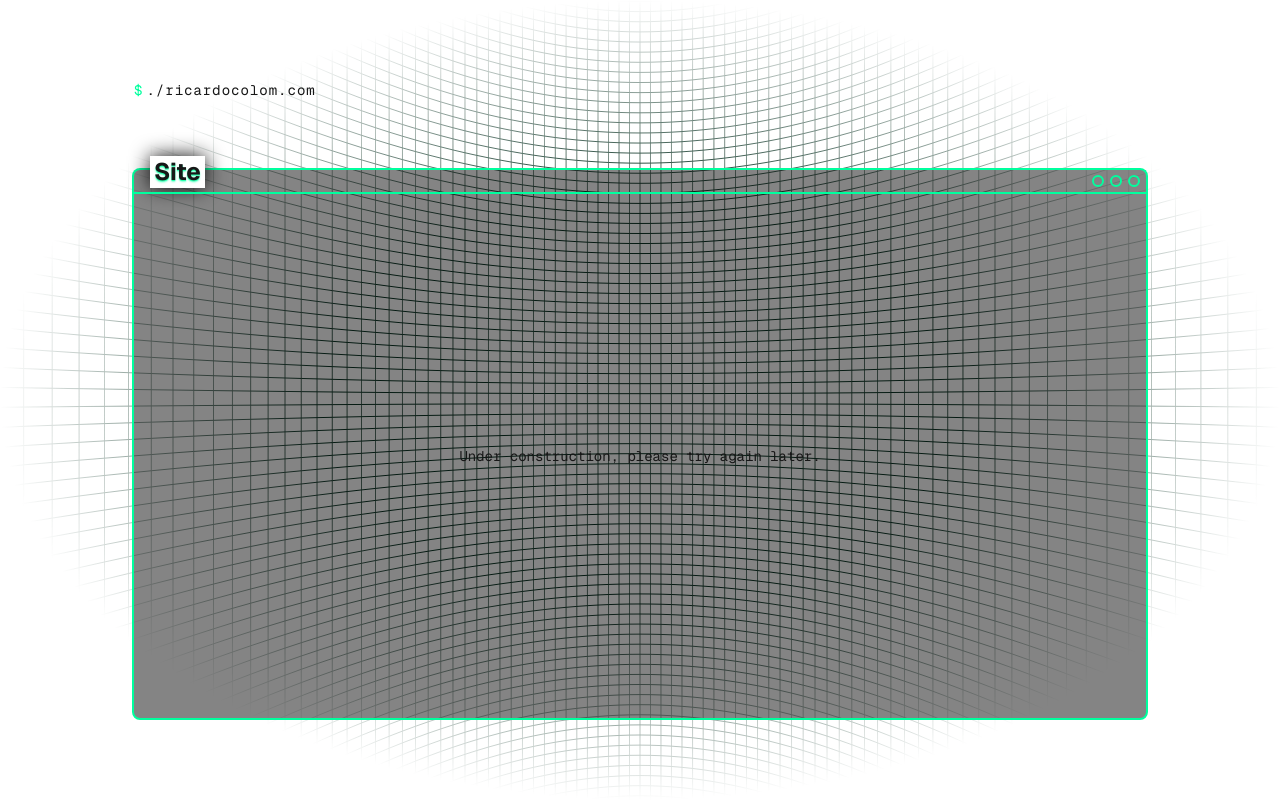
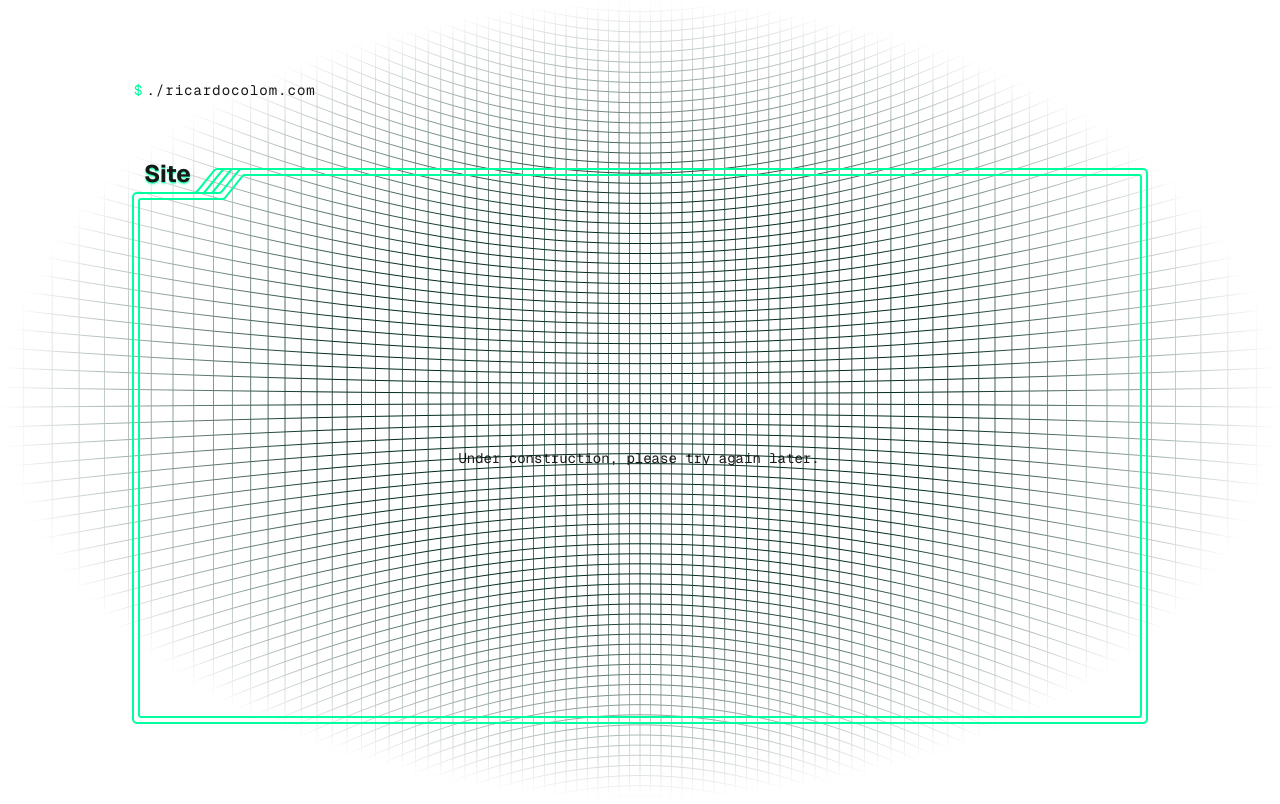
Before and after one commit to ricardocolom64/site, a Laravel app: page /projects/site in a window 1280 px wide. Run offline with Laravel 12, Linux system fonts and the light colour scheme; style sheets or scripts are compiled from the project's sources; some libraries are stand-ins or nearby versions; some web fonts are replaced.

Commit message:
add - setup better window

```diff
--- a/resources/js/components/common/Window.tsx
+++ b/resources/js/components/common/Window.tsx
@@ -1,4 +1,15 @@
 import { PropsWithChildren } from "react";
+
+import bar_h_small_t_1 from '@/assets/window/bar-h-small-t-1.svg';
+import bar_h_small_t_2 from '@/assets/window/bar-h-small-t-2.svg';
+import bar_h_small_b from '@/assets/window/bar-h-small-b.svg';
+import bar_v_small_l from '@/assets/window/bar-v-small-l.svg';
+import bar_v_small_r from '@/assets/window/bar-v-small-r.svg';
+import corner_tl from '@/assets/window/corner-tl.svg'
+import corner_tr from '@/assets/window/corner-tr.svg'
+import corner_br from '@/assets/window/corner-br.svg'
+import corner_bl from '@/assets/window/corner-bl.svg'
+import stack from '@/assets/window/stack.svg';
 
 interface WindowProps {
     name: string;
@@ -9,19 +20,70 @@ export default function Window({
     children,
 }: PropsWithChildren<WindowProps>) {
     return (
-        <div className="min-w-[372px] h-full flex flex-col flex-1">
-            <div className="bg-dark/50 h-6 border-2 border-neo border-b-0 rounded-t-lg flex w-full justify-end items-center relative">
-                <div className="absolute left-4 bottom-1 bg-background text-shadow-sm text-shadow-neo/50 shadow-[0px_0px_20px_0px_#0A0A0A] w-max h-max text-2xl font-bold px-1">
-                    {name}
+        <div className="min-w-93 h-full flex flex-col flex-1 ">
+            <div className="flex w-full">
+                <div className="w-max flex flex-row relative">
+                    <div className="flex-1 flex flex-row">
+                        {/* hacky trick just to get the proper width... */}
+                        <div className="w-max text-2xl font-bold -z-5 px-2 opacity-0">
+                            {name}
+                        </div>
+                        <div className="absolute left-0 top-0 min-w-8 flex-1 flex flex-row w-full">
+                            <img src={corner_tl} />
+                            <div
+                                className="w-full"
+                                style={{
+                                    backgroundImage: `url(${bar_h_small_t_1})`,
+                                    backgroundRepeat: 'repeat-x'
+                                }}
+                            />
+                        </div>
+                        <div className="absolute left-0 bottom-2 pl-3 py-1 text-shadow-sm text-shadow-neo/50 w-max h-max text-2xl font-bold text-right">
+                            {name}
+                        </div>
+                    </div>
                 </div>
-                <div className="flex flex-row gap-1.5 pr-1.5">
-                    <div className="aspect-square h-3 border-2 border-neo rounded-full"></div>
-                    <div className="aspect-square h-3 border-2 border-neo rounded-full"></div>
-                    <div className="aspect-square h-3 border-2 border-neo rounded-full"></div>
+                <div className="w-full flex flex-row">
+                    <img src={stack} />
+                    <div
+                        className="w-full"
+                        style={{
+                            backgroundImage: `url(${bar_h_small_t_2})`,
+                            backgroundRepeat: 'repeat-x'
+                        }}
+                    />
+                    <img src={corner_tr} />
                 </div>
             </div>
-            <div className="bg-dark/50 border-2 border-neo rounded-b-lg relative flex flex-col justify-center items-center flex-1">
-                {children}
+            <div className="w-full flex flex-row">
+                <div
+                    className="w-2 min-h-4"
+                    style={{
+                        backgroundImage: `url(${bar_v_small_l})`,
+                        backgroundRepeat: 'repeat-y'
+                    }}
+                />
+                <div className="relative flex flex-col justify-center items-center flex-1 w-full">
+                    {children}
+                </div>
+                <div
+                    className="w-2.5 min-h-4"
+                    style={{
+                        backgroundImage: `url(${bar_v_small_r})`,
+                        backgroundRepeat: 'repeat-y'
+                    }}
+                />
+            </div>
+            <div className="w-full flex flex-row">
+                <img src={corner_bl} />
+                <div
+                    className="w-full h-2.5"
+                    style={{
+                        backgroundImage: `url(${bar_h_small_b})`,
+                        backgroundRepeat: 'repeat-x'
+                    }}
+                />
+                <img src={corner_br} />
             </div>
         </div>
     )
--- a/resources/js/components/home/Monitor.tsx
+++ b/resources/js/components/home/Monitor.tsx
@@ -1,4 +1,5 @@
 import { useState } from "react";
+import WindowOld from "../common/WindowOld";
 import Window from "../common/Window";
 import logo from '@/assets/monitor-logo.svg';
 
--- a/resources/js/components/home/WorkExperience.tsx
+++ b/resources/js/components/home/WorkExperience.tsx
@@ -1,3 +1,4 @@
+import WindowOld from "../common/WindowOld"
 import Window from "../common/Window"
 
 function ArrowIcon() {
@@ -24,19 +25,6 @@ function LocationDotIcon() {
         >
             {/* <!--!Font Awesome Free 6.7.2 by @fontawesome - https://fontawesome.com License - https://fontawesome.com/license/free Copyright 2025 Fonticons, Inc.--> */}
             <path d="M215.7 499.2C267 435 384 279.4 384 192C384 86 298 0 192 0S0 86 0 192c0 87.4 117 243 168.3 307.2c12.3 15.3 35.1 15.3 47.4 0zM192 128a64 64 0 1 1 0 128 64 64 0 1 1 0-128z" />
-        </svg>
-    )
-}
-
-function LinkIcon() {
-    return (
-        <svg
-            viewBox="0 0 640 512"
-            fill="currentColor"
-            xmlns="http://www.w3.org/2000/svg"
-        >
-            {/* <!--!Font Awesome Free 6.7.2 by @fontawesome - https://fontawesome.com License - https://fontawesome.com/license/free Copyright 2025 Fonticons, Inc.--> */}
-            <path d="M579.8 267.7c56.5-56.5 56.5-148 0-204.5c-50-50-128.8-56.5-186.3-15.4l-1.6 1.1c-14.4 10.3-17.7 30.3-7.4 44.6s30.3 17.7 44.6 7.4l1.6-1.1c32.1-22.9 76-19.3 103.8 8.6c31.5 31.5 31.5 82.5 0 114L422.3 334.8c-31.5 31.5-82.5 31.5-114 0c-27.9-27.9-31.5-71.8-8.6-103.8l1.1-1.6c10.3-14.4 6.9-34.4-7.4-44.6s-34.4-6.9-44.6 7.4l-1.1 1.6C206.5 251.2 213 330 263 380c56.5 56.5 148 56.5 204.5 0L579.8 267.7zM60.2 244.3c-56.5 56.5-56.5 148 0 204.5c50 50 128.8 56.5 186.3 15.4l1.6-1.1c14.4-10.3 17.7-30.3 7.4-44.6s-30.3-17.7-44.6-7.4l-1.6 1.1c-32.1 22.9-76 19.3-103.8-8.6C74 372 74 321 105.5 289.5L217.7 177.2c31.5-31.5 82.5-31.5 114 0c27.9 27.9 31.5 71.8 8.6 103.9l-1.1 1.6c-10.3 14.4-6.9 34.4 7.4 44.6s34.4 6.9 44.6-7.4l1.1-1.6C433.5 260.8 427 182 377 132c-56.5-56.5-148-56.5-204.5 0L60.2 244.3z" />
         </svg>
     )
 }
--- a/resources/js/pages/Home.tsx
+++ b/resources/js/pages/Home.tsx
@@ -7,6 +7,8 @@ import Monitor from '../components/home/Monitor';
 import WorkExperience from '../components/home/WorkExperience';
 import Projects from '@/components/home/Projects';
 import TypeWriter from '@/components/home/TypeWriter';
+
+import temp from '../../../public/temp.svg';
 
 export default function Home() {
     const [typingDone, setTypingDone] = useState(false);
--- a/resources/js/pages/projects/ATMF.tsx
+++ b/resources/js/pages/projects/ATMF.tsx
@@ -4,7 +4,9 @@ export default function ATMF() {
 
     return (
         <ProjectLayout name="Aliens Took My Friend">
-            Under construction, please try again later.
+            <div className="flex flex-col min-h-128 justify-center">
+                Under construction, please try again later.
+            </div>
         </ProjectLayout>
     );
 }
--- a/resources/js/pages/projects/HHAPay.tsx
+++ b/resources/js/pages/projects/HHAPay.tsx
@@ -4,7 +4,9 @@ export default function HHAPay() {
 
     return (
         <ProjectLayout name="HHA Pay">
-            Under construction, please try again later.
+            <div className="flex flex-col min-h-128 justify-center">
+                Under construction, please try again later.
+            </div>
         </ProjectLayout>
     );
 }
--- a/resources/js/pages/projects/Site.tsx
+++ b/resources/js/pages/projects/Site.tsx
@@ -4,7 +4,9 @@ export default function Site() {
 
     return (
         <ProjectLayout name="Site">
-            Under construction, please try again later.
+            <div className="flex flex-col min-h-128 justify-center">
+                Under construction, please try again later.
+            </div>
         </ProjectLayout>
     );
 }
--- a/resources/js/pages/projects/TruthOrDrink.tsx
+++ b/resources/js/pages/projects/TruthOrDrink.tsx
@@ -4,7 +4,9 @@ export default function TruthOrDrink() {
 
     return (
         <ProjectLayout name="Truth or Drink">
-            Under construction, please try again later.
+            <div className="flex flex-col min-h-128 justify-center">
+                Under construction, please try again later.
+            </div>
         </ProjectLayout>
     );
 }
```
Also changed, not shown: resources/js/components/common/WindowOld.tsx (added, +28 -0 lines), resources/js/assets/window/bar-h-small-b.svg (added), resources/js/assets/window/bar-h-small-t-1.svg (added), resources/js/assets/window/bar-h-small-t-2.svg (added), resources/js/assets/window/bar-v-small-l.svg (added), resources/js/assets/window/bar-v-small-r.svg (added), resources/js/assets/window/corner-bl.svg (added), resources/js/assets/window/corner-br.svg (added), resources/js/assets/window/corner-tl.svg (added), resources/js/assets/window/corner-tr.svg (added), resources/js/assets/window/stack.svg (added), 1 other file.
